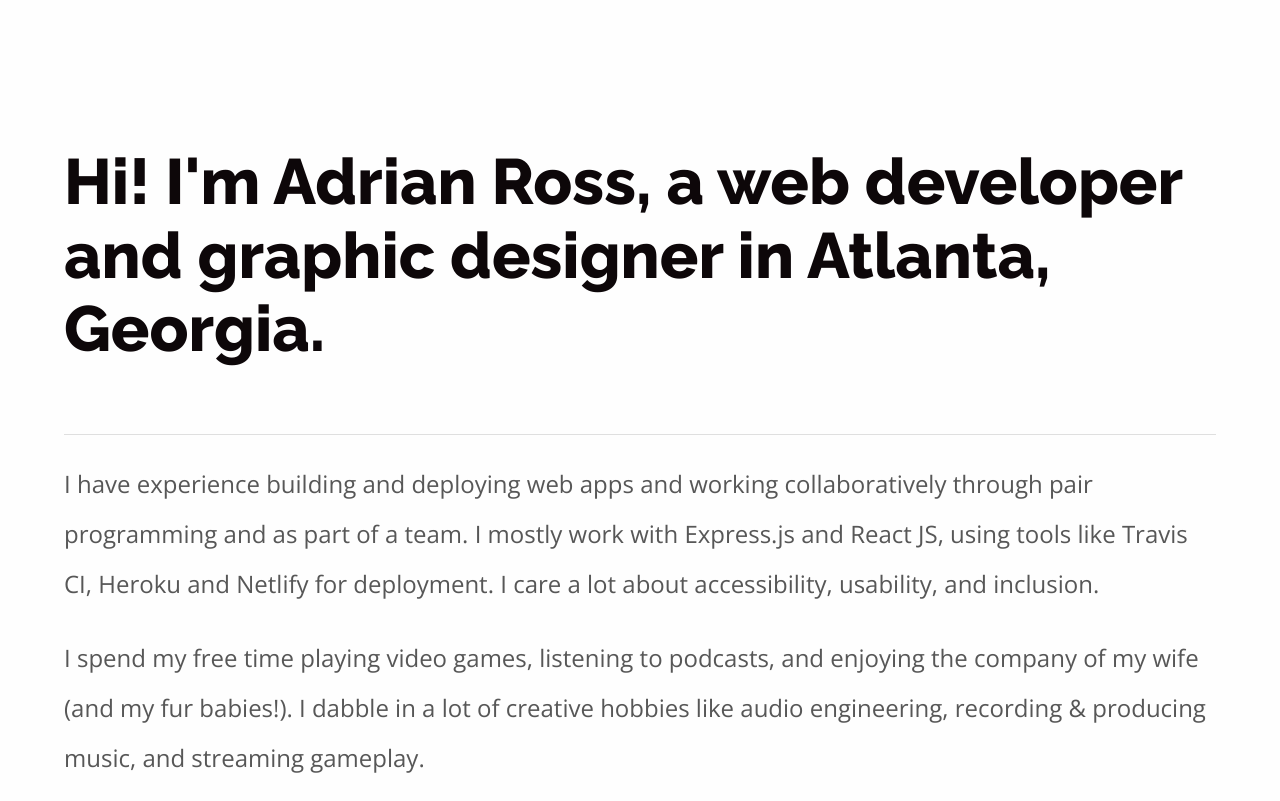
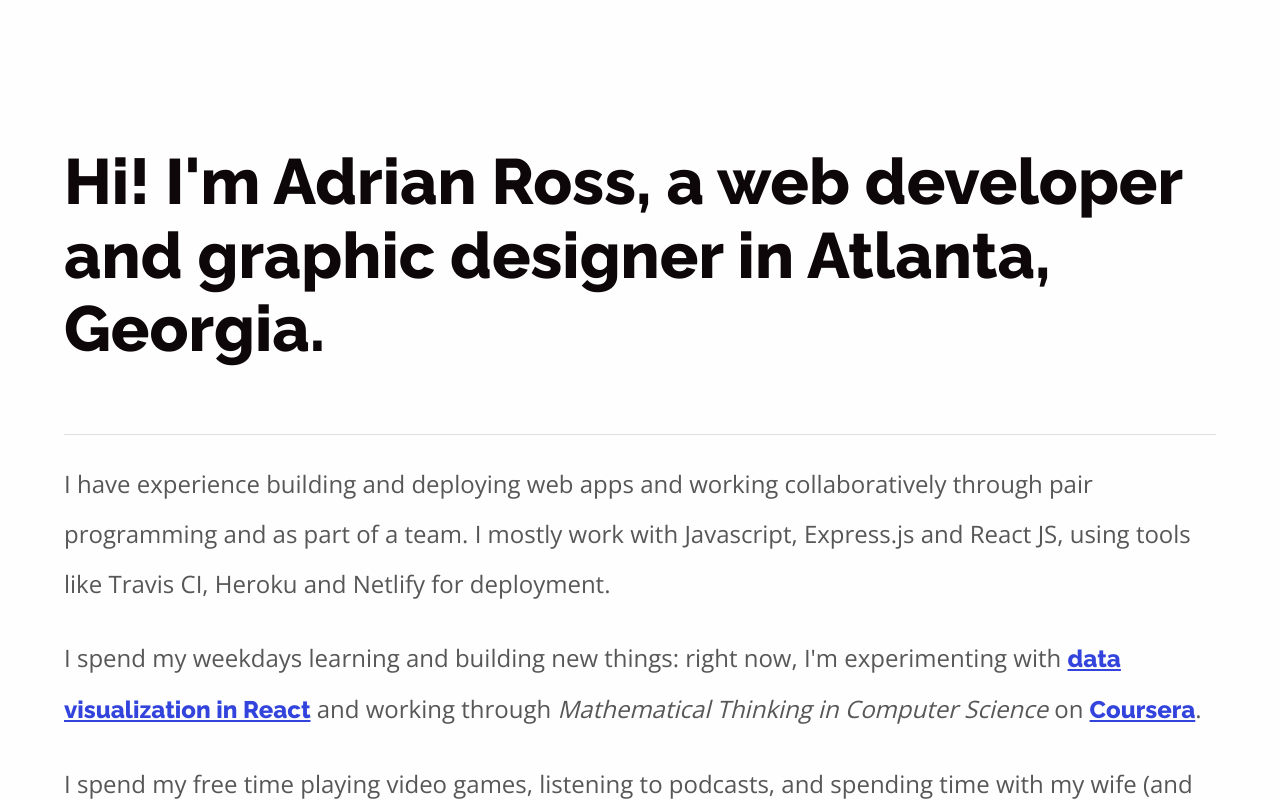
Before and after one commit to adriantoddross/portfolio, a React (Create React App) app: page / in a window 1280 px wide. Shown: the top 801 px of the page. Built offline with nearby package versions, Linux system fonts and the light colour scheme.

Commit message:
Talk about what I'm learning and building

```diff
--- a/src/components/AboutMe.js
+++ b/src/components/AboutMe.js
@@ -13,11 +13,17 @@ export default function AboutMe(props) {
         <section>
         <h2 className='section-header'>Experience</h2>
           <p className='experience'>
-            I have experience building and deploying web apps and working collaboratively through pair programming and as part of a team. I mostly work with Express.js and React JS, using tools like Travis CI, Heroku and Netlify for deployment. I care a lot about accessibility, usability, and inclusion.
+            I have experience building and deploying web apps and working collaboratively through pair programming and as part of a team. I mostly work with Javascript, Express.js and React JS, using tools like Travis CI, Heroku and Netlify for deployment.
           </p>
+          <section>
+          <p>
+              I spend my weekdays learning and building new things: right now, I'm experimenting with <a href="https://github.com/adriantoddross/huntshowdown-soloevent" target="_blank" rel="noopener noreferrer">data visualization in
+              React</a> and working through <i>Mathematical Thinking in Computer Science</i> on <a href="https://www.coursera.org/learn/what-is-a-proof" target="_blank" rel="noopener noreferrer">Coursera</a>.
+            </p>
+          </section>
         </section>
           <p>
-            I spend my free time playing video games, listening to podcasts, and enjoying the company of my wife (and my fur babies!). I dabble in a lot of creative hobbies like audio engineering, recording & producing music, and streaming gameplay.
+            I spend my free time playing video games, listening to podcasts, and spending time with my wife (and my cat!). I dabble in a lot of nerdy and creative hobbies like tabletop gaming and making music.
           </p>
         <section>
         <h2 className='section-header'>About Me</h2>
```
